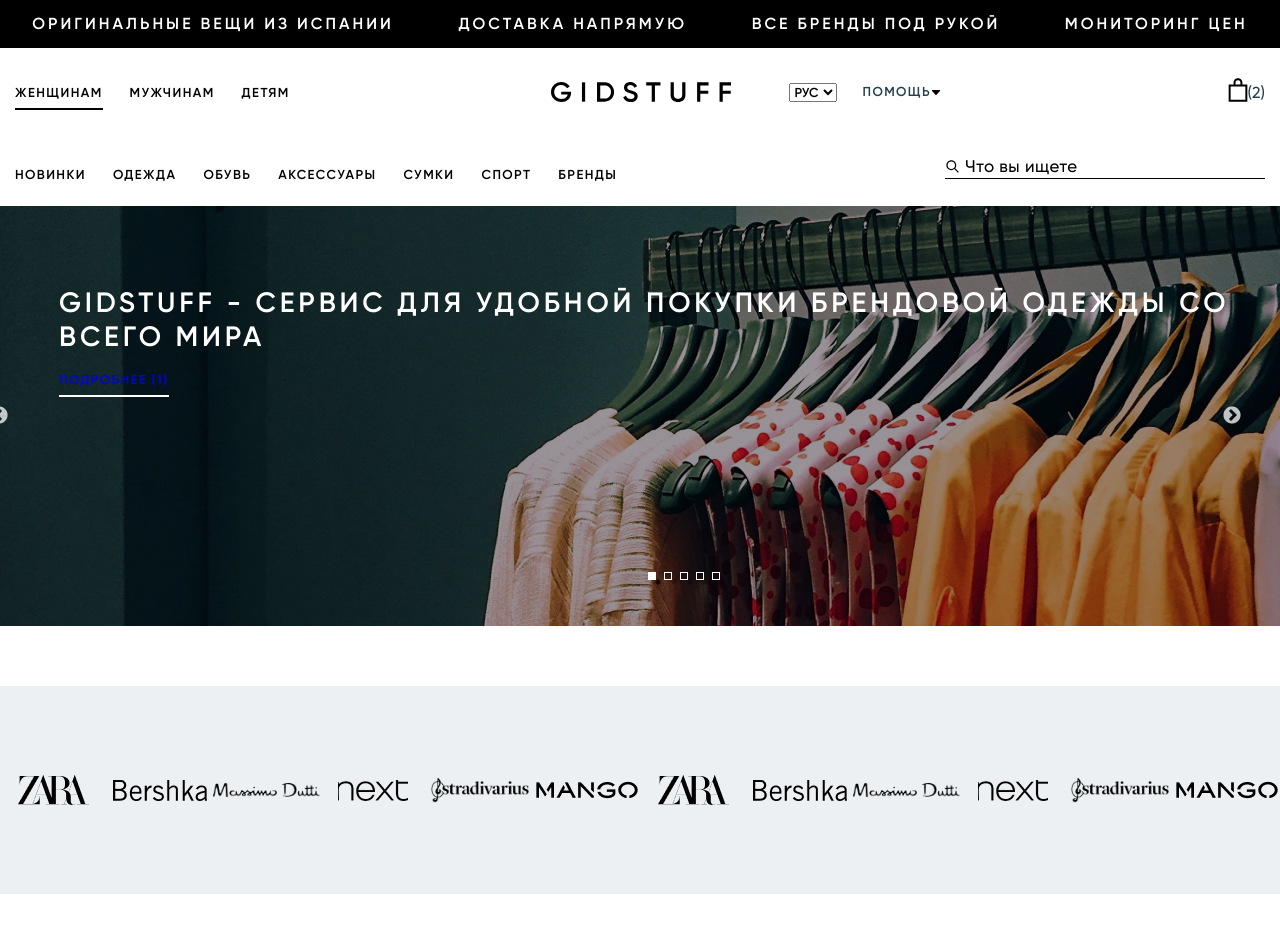
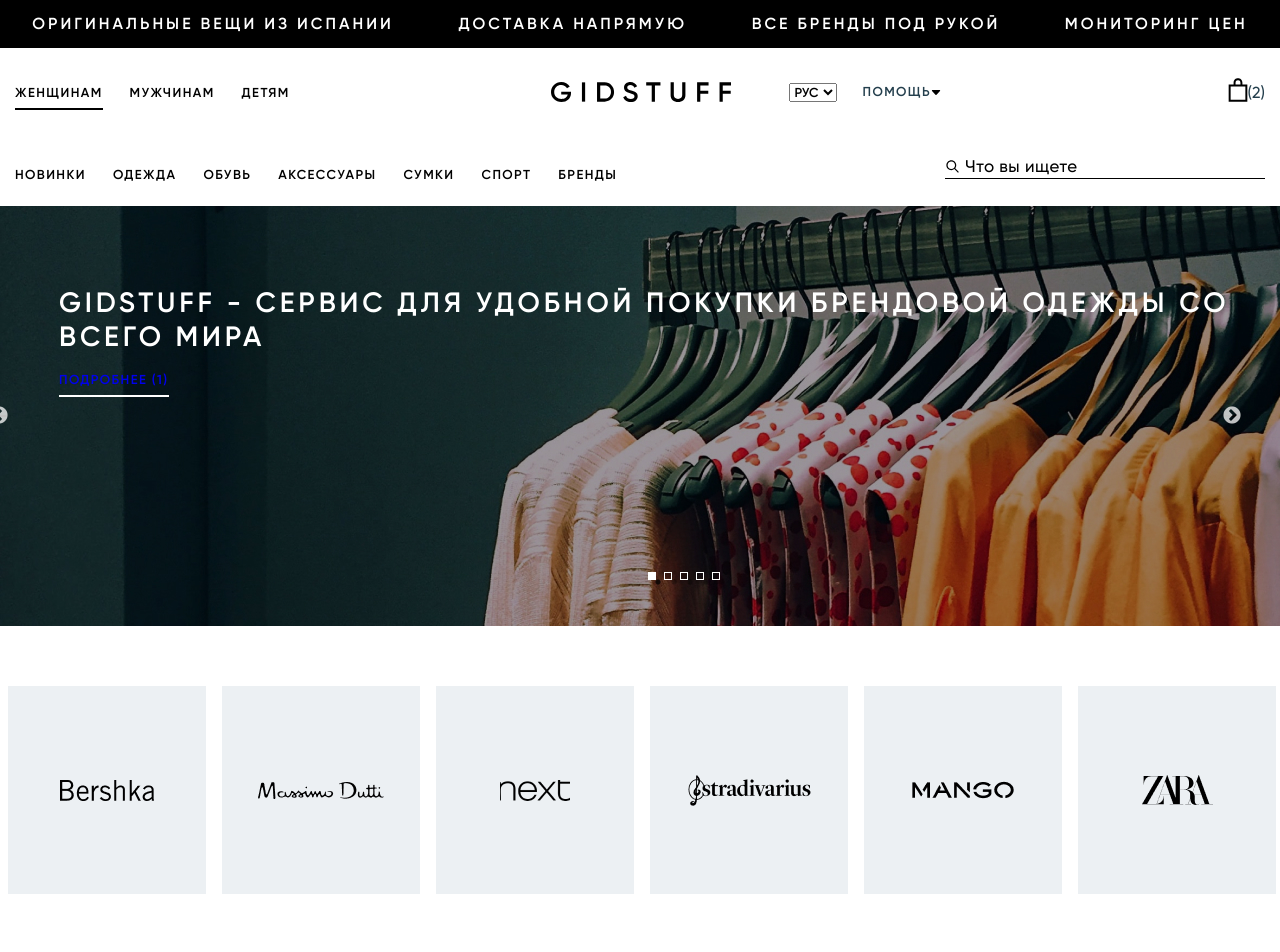
Before and after one commit to wowchik08/gidstuff-demo, a Vue app: page /main in a window 1280 px wide. Shown: the top 952 px of the page. Built offline with nearby package versions, Linux system fonts and the light colour scheme.

Commit message:
installed axios fixed style for brands carousel

```diff
--- a/package.json
+++ b/package.json
@@ -8,6 +8,7 @@
     "lint": "vue-cli-service lint"
   },
   "dependencies": {
+    "axios": "^0.21.1",
     "core-js": "^3.6.5",
     "vue": "^2.6.11",
     "vue-router": "^3.5.1",
--- a/src/styles/_global.scss
+++ b/src/styles/_global.scss
@@ -45,7 +45,7 @@
 
 // @import '@/styles/components/all-svg.scss';
 // @import '@/styles/components/custom.scss';
-// @import '@/styles/components/brands.scss';
+@import '@/styles/components/brands.scss';
 @import '@/styles/components/cart.scss';
 // @import '@/styles/components/product-show.scss';
 // @import '@/styles/components/recent.scss';
--- a/src/view/Main.vue
+++ b/src/view/Main.vue
@@ -23,8 +23,24 @@
           <a class="slider__link" href="#"> подробнее ({{ slide }}) </a>
         </div>
       </VueSlickCarousel>
-
-      <ul class="brands container container--box d-flex">
+      <VueSlickCarousel
+        v-bind="{
+          autoplay: true,
+          slidesToShow: 6,
+          touchMove: true,
+          dots: false,
+          arrows: false,
+          responsive: [
+            {
+              breakpoint: 768,
+              settings: {
+                arrows: false,
+              },
+            },
+          ],
+        }"
+        class="brands container"
+      >
         <li class="brands__item">
           <a class="brands__link d-flex" href="#">
             <img
@@ -133,7 +149,7 @@
             />
           </a>
         </li>
-      </ul>
+      </VueSlickCarousel>
     </section>
 
     <section class="offers container">
```
Also changed, not shown: 1 other file (tests, documents, lock files or other folders).
